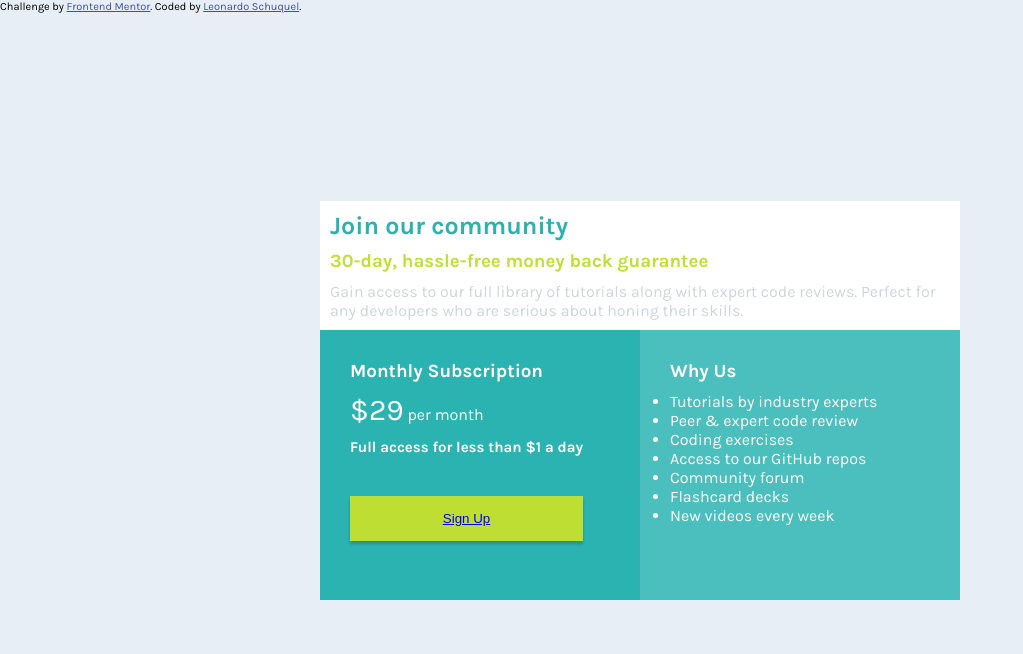
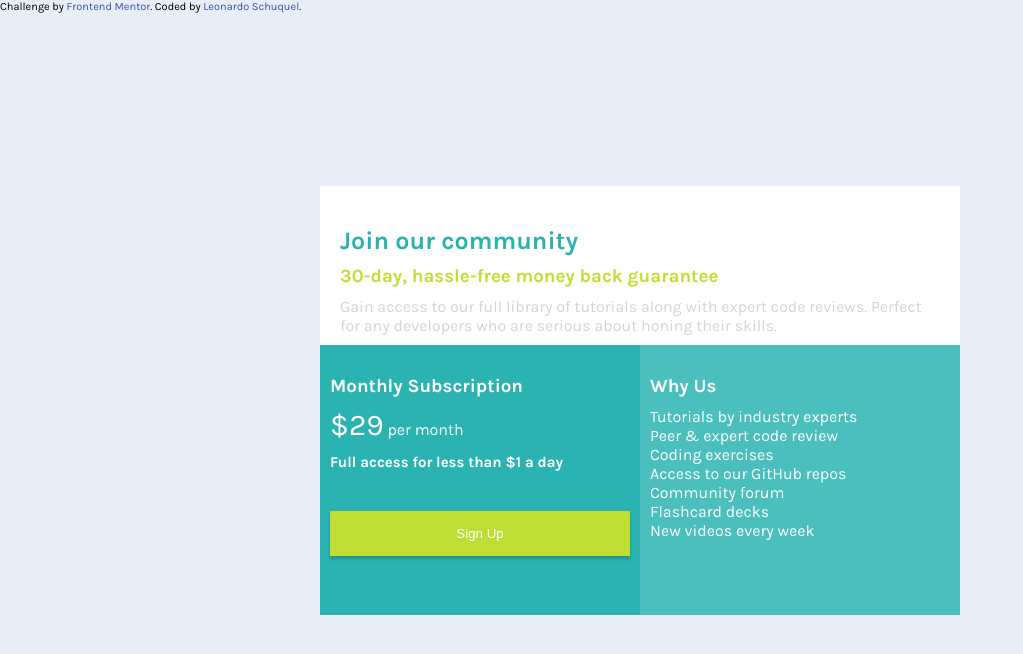
Before and after one commit to LeonardoSchuquel/single-price-grid-component-master, a plain HTML site: page index.html in a window 1280 px wide. Shown: the whole page, without its empty margins (0-1023 px from the left). Drawn offline with Linux system fonts and the light colour scheme.

Commit message:
Add files via upload

```diff
--- a/css/style.css
+++ b/css/style.css
@@ -13,9 +13,9 @@ body{
     background-size: cover;
     font-family: 'Karla', sans-serif;
     width: 100vw;
-    height: 100vh;
+    min-height: 100vh;
     display: grid;
-    place-items: center;
+    place-content: center;
 
 }
 
@@ -24,7 +24,7 @@ main{
     width: 640px;
     height: 435;
     background-color: white;
-    position: absolute;
+    position: relative;
 
 }
 
@@ -43,36 +43,45 @@ h1{
 
 }
 
+header{
+
+    margin-top: 20px;
+
+}
+
 h3{
 
     margin-bottom: 10px;
 
 }
 
-.text h3{
+.white-section h3{
 
     color: hsl(71, 73%, 54%);
 
 }
 
-.text p{
+.white-section p{
 
     color: #D0D5DB;
 
 }
 
-.conteiner{
 
-    margin: 10px;
-
-}
-
-.offer{
+.cyan-secton{
 
     background-color: #2BB3B1;
     width: 300px;
     height: 250px;
     color: #FFFCFE;
+    margin-left: -10px;
+    margin-bottom: -10px;
+
+}
+
+ul{
+
+    list-style-type: none;
 
 }
 
@@ -86,6 +95,7 @@ h4{
 
     font-size: 15px;
     margin-top: 10px;
+    margin-bottom: 20px;
 
 }
 
@@ -95,15 +105,20 @@ button{
     padding: 15px;
     border: #4E9D46;
     width: 100%;
+    box-shadow: 0 3px 3px 0 rgba(0, 0, 0, 0.2);
     margin-top: 20px;
-    margin-bottom: 20px;
-    box-shadow: 0 3px 3px 0 rgba(0, 0, 0, 0.2);
-    margin-top: 40px;
     cursor: pointer;
 
 }
 
-.description{
+a{
+
+    text-decoration: none;
+    color: white;
+
+}
+
+.light-cyan-section{
 
     position: absolute;
     bottom: 0px;
@@ -114,7 +129,7 @@ button{
 
 }
 
-.description p{
+.light-cyan-section p{
 
     width: 210px;
     margin-top: 25px;
@@ -154,13 +169,13 @@ button{
 
     }
 
-    .offer{
+    .cyan-secton{
 
         height: 300px;
 
     }
 
-    .description{
+    .light-cyan-section{
 
         position: absolute;
         left: 0;
--- a/index.html
+++ b/index.html
@@ -13,11 +13,11 @@
 <body>
 
     <main>
-        <div class="text">
+        <div class="conteiner">
+            <div class="white-section">
                 <header>
                     <h1>Join our community</h1>
                 </header>
-
 
                 <h3>30-day, hassle-free money back guarantee</h3>
                 <p>
@@ -27,9 +27,7 @@
 
             </div>
 
-        <div class="offer">
-            <div class="conteiner">
-
+            <div class="cyan-secton">
                 <header>
                     <h3>Monthly Subscription</h3>
                 </header>
@@ -39,11 +37,10 @@
                 <h4>Full access for less than &dollar;1 a day</h4>
 
                 <button><a href="#">Sign Up</a></button>
-            </div>
+
             </div>
 
-        <div class="description">
-            <div class="conteiner">
+            <div class="light-cyan-section">
                 <header>
                     <h3>Why Us</h3>
                 </header>
@@ -57,6 +54,7 @@
                     <li>Flashcard decks</li>
                     <li>New videos every week</li>
                 </ul>
+
             </div>
         </div>
     </main>
```
Lines whose indentation alone changed are shown as unchanged.
